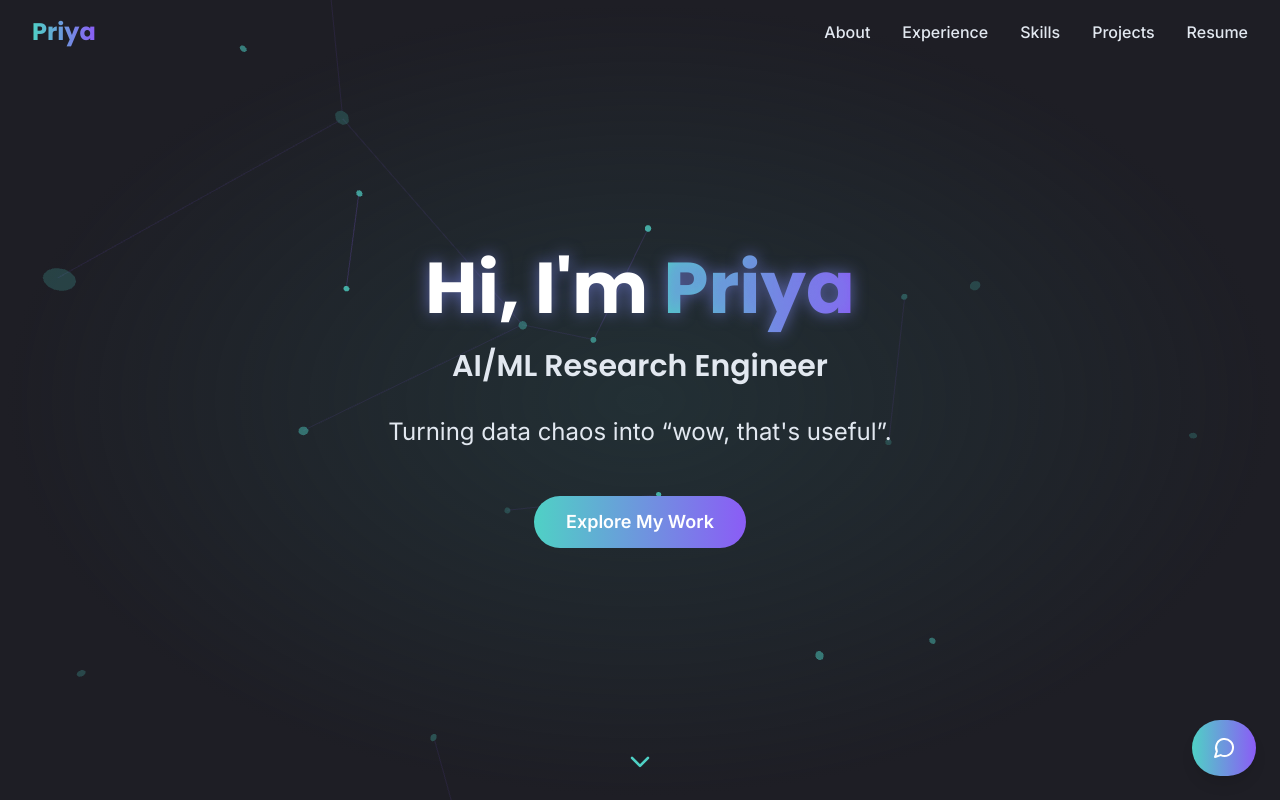
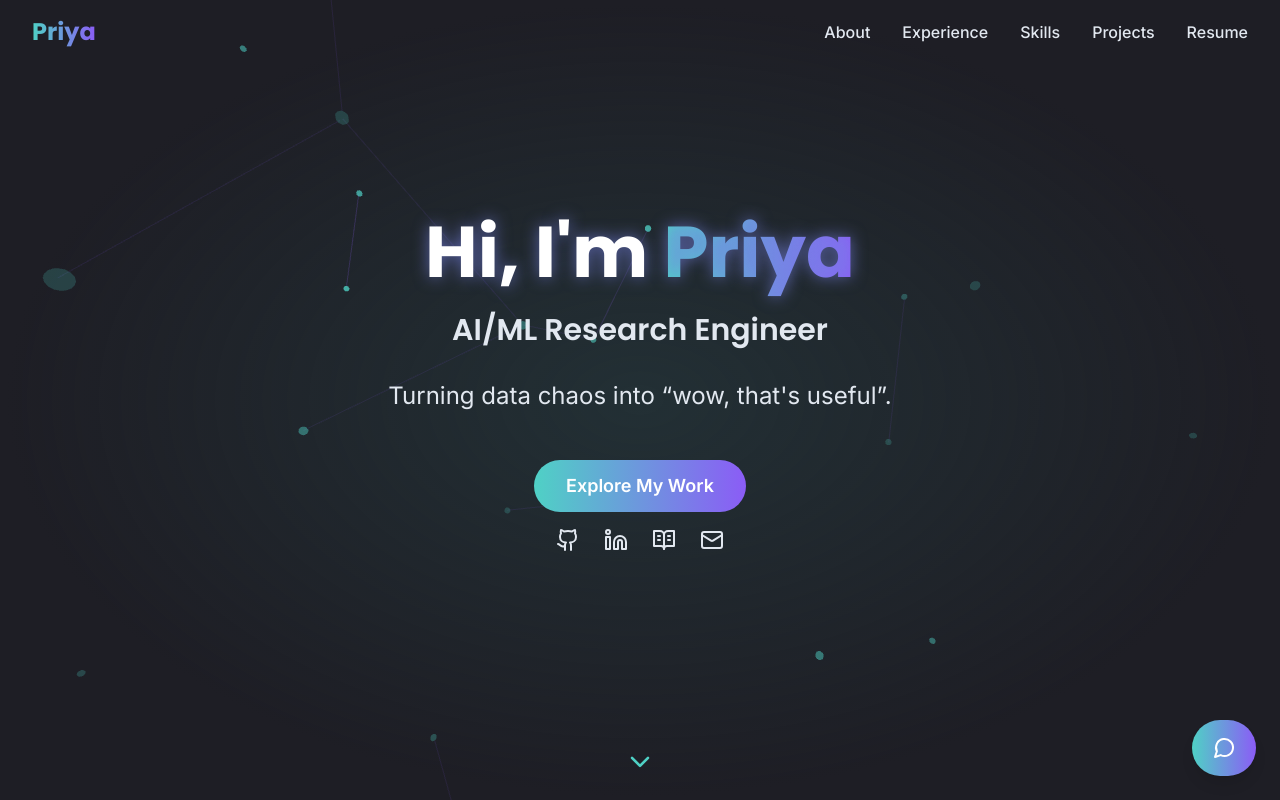
Before and after one commit to Priya-753/neural-aura-portfolio, a React (Vite) app: page / in a window 1280 px wide. Shown: the top 800 px of the page. Built offline with nearby package versions, Linux system fonts and the light colour scheme.

Commit message:
Updated IBM

```diff
--- a/src/App.tsx
+++ b/src/App.tsx
@@ -20,8 +20,8 @@ function App() {
         <Hero />
         <About />
         <Experience />
+        <Projects />
         <Skills />
-        <Projects />
         <Resume />
       </main>
       <Footer />
--- a/src/components/Experience.tsx
+++ b/src/components/Experience.tsx
@@ -11,15 +11,34 @@ const Experience: React.FC = () => {
 
   const experiences = [
     {
+      title: "Research Intern",
+      company: "IBM",
+      location: "Yorktown Heights, NY",
+      period: "May 2025 - Aug 2025",
+      "description": "Worked at IBM Research on building intelligent systems to automate DataOps workflows using large language models, agents, and composable data services.",
+      "highlights": [
+        {
+          "description": "Built an Agentic DataOps platform integrating tools like Question Generation, Text-to-SQL (IBM Granite NL2Insights), and view creation to streamline data product generation."
+        },
+        {
+          "description": "Developed a plug-and-play framework for connecting diverse data sources (Postgres, Snowflake, BigQuery, Kafka) into an agent-controlled pipeline."
+        },
+        {
+          "description": "Prototyped a human-in-the-loop and fully autonomous system configuration for metric-driven decision-making in enterprise data workflows."
+        }
+      ],
+      link: "https://research.ibm.com/artificial-intelligence"
+    },
+    {
       title: "MS in Computer Science",
       company: "Georgia Institute of Technology",
       location: "Atlanta, GA",
       period: "Aug 2024 - Dec 2025",
       description: "Pursuing a master's degree with a focus on Artificial Intelligence, Computer Vision, and a specialization in Machine Learning to advance expertise in cutting-edge technologies and their applications.",
       highlights: [
-        {description: "Working at PAIR Lab under Prof. Animesh Garg in Reinforcement Learning for Dexterous Manipulation"},
-        {description: "TA for Aritificial Intelligence Fall 2024/2025"},
-        {description: "TA for Knowledge Based AI Spring 2025"}
+        { description: "Working at PAIR Lab under Prof. Animesh Garg in Reinforcement Learning for Dexterous Manipulation" },
+        { description: "TA for Aritificial Intelligence Fall 2024/2025" },
+        { description: "TA for Knowledge Based AI Spring 2025" }
       ],
       link: "https://www.gatech.edu"
     },
@@ -30,10 +49,10 @@ const Experience: React.FC = () => {
       period: "Dec 2022 - July 2024",
       description: "Developed a visualization system for private equity ownership data, reducing visualization time by 70% and increasing accuracy by 40%, which led to a 30% rise in new client contracts and earned the highest annual bonus.",
       highlights: [
-        {description: "Reduced data visualization time by 70%"},
-        {description: "Increased accuracy by 40%"},
-        {description: "Drove a 30% increase in new client contracts"},
-        {description: "Awarded highest annual performance bonus"}
+        { description: "Reduced data visualization time by 70%" },
+        { description: "Increased accuracy by 40%" },
+        { description: "Drove a 30% increase in new client contracts" },
+        { description: "Awarded highest annual performance bonus" }
       ],
       link: "https://www.dealsplus.com"
     },
@@ -44,10 +63,10 @@ const Experience: React.FC = () => {
       period: "Mar 2021 - Dec 2022",
       description: "Led development of a highly efficient POS and inventory management system in Phase 1, scaling to a SaaS product in Phase 2 that drove retail expansion, operational efficiency, and stakeholder transparency.",
       highlights: [
-        {description: "Enabled 70% expansion in retail outlets with only 25% workforce increase"},
-        {description: "Reduced overstocking and working capital needs by 35% with ML-driven demand forecasts"},
-        {description: "Built an Android POS system reducing transaction time by 42%"},
-        {description: "Automated bank reconciliation, cutting manual effort by 60%"},
+        { description: "Enabled 70% expansion in retail outlets with only 25% workforce increase" },
+        { description: "Reduced overstocking and working capital needs by 35% with ML-driven demand forecasts" },
+        { description: "Built an Android POS system reducing transaction time by 42%" },
+        { description: "Automated bank reconciliation, cutting manual effort by 60%" },
       ],
       link: ""
     },
@@ -58,10 +77,10 @@ const Experience: React.FC = () => {
       period: "Dec 2018 - Mar 2021",
       description: "Built web applications and APIs to analyze macroeconomic impacts on investments, optimized performance, and led migration from Python 2 to 3 within the risk-tech domain.",
       highlights: [
-        {description: "Improved decision-making efficiency by 35% with new analysis features"},
-        {description: "Reduced portfolio comparison time by 20% via optimized workflows"},
-        {description: "Enhanced REST API performance, cutting response times by 25%"},
-        {description: "Unified risk management workflows, boosting operational efficiency by 20%"}
+        { description: "Improved decision-making efficiency by 35% with new analysis features" },
+        { description: "Reduced portfolio comparison time by 20% via optimized workflows" },
+        { description: "Enhanced REST API performance, cutting response times by 25%" },
+        { description: "Unified risk management workflows, boosting operational efficiency by 20%" }
       ],
       link: "https://www.deshaw.com"
     },
@@ -72,7 +91,7 @@ const Experience: React.FC = () => {
       period: "June 2015 - May 2019",
       description: "Completed a Bachelor's degree in Computer Science and Engineering, gaining a solid foundation in core principles and honing technical skills.",
       highlights: [
-        {description: "Featured as the top 1% in Mobile Application Development in NPTEL", "link": "https://archive.nptel.ac.in/noc/courses/noc17/SEM2/noc17-cs40/"}
+        { description: "Featured as the top 1% in Mobile Application Development in NPTEL", "link": "https://archive.nptel.ac.in/noc/courses/noc17/SEM2/noc17-cs40/" }
       ],
       link: "https://www.psgtech.edu"
     }
@@ -148,7 +167,7 @@ const Experience: React.FC = () => {
                           className="hover:text-neural-violet transition-colors"
                         >
                           <ExternalLink size={16} />
-                          </a>}
+                        </a>}
                       </li>
                     ))}
                   </ul>
--- a/src/components/Hero.tsx
+++ b/src/components/Hero.tsx
@@ -1,11 +1,45 @@
 import React from 'react'
 import { motion } from 'framer-motion'
-import { ChevronDown } from 'lucide-react'
+import { ChevronDown, Github, Linkedin, Mail, BookOpenText} from 'lucide-react'
 
 const Hero: React.FC = () => {
   const scrollToExperience = () => {
     document.getElementById('experience')?.scrollIntoView({ behavior: 'smooth' })
   }
+
+  const socialLinks = [
+    {
+      name: 'GitHub',
+      icon: Github,
+      url: 'https://github.com/Priya-753',
+      color: 'hover:text-gray-400'
+    },
+    {
+      name: 'LinkedIn',
+      icon: Linkedin,
+      url: 'https://www.linkedin.com/in/priya-tamilselvan/',
+      color: 'hover:text-blue-400'
+    },
+    // {
+    //   name: 'Google Scholar',
+    //   icon: BookOpen,
+    //   url: 'https://scholar.google.com/citations?user=priya-sharma',
+    //   color: 'hover:text-green-400'
+    // },
+    {
+      name: 'Medium',
+      icon: BookOpenText,
+      url: 'https://medium.com/@priya61197',
+      color: 'hover:text-blue-400'
+    },
+    {
+      name: 'Email',
+      icon: Mail,
+      url: 'mailto:priya.gatech@gmail.com',
+      color: 'hover:text-red-400'
+    }
+  ]
+
 
   return (
     <section className="min-h-screen flex items-center justify-center relative">
@@ -58,6 +92,34 @@ const Hero: React.FC = () => {
           </motion.button>
         </motion.div>
 
+        {/* Social Links */}
+        <div className="mt-4">
+        <motion.div
+            initial={{ opacity: 0, y: 20 }}
+            animate={{ opacity: 1, y: 0 }}
+            transition={{ duration: 0.8, delay: 1 }}
+            className="flex justify-center space-x-6 mb-8"
+          >
+            {socialLinks.map((link, index) => (
+              <motion.a
+                key={link.name}
+                href={link.url}
+                target="_blank"
+                rel="noopener noreferrer"
+                className={`text-neural-text ${link.color} transition-colors duration-300`}
+                whileHover={{ scale: 1.2, y: -2 }}
+                whileTap={{ scale: 0.9 }}
+                initial={{ opacity: 0, y: 20 }}
+                animate={{ opacity: 1, y: 0 }}
+                transition={{ duration: 0.5, delay: 1 + index * 0.1 }}
+              >
+                <link.icon size={24} />
+                <span className="sr-only">{link.name}</span>
+              </motion.a>
+            ))}
+          </motion.div>
+        </div>
+
         <motion.div
           className="absolute bottom-8 left-1/2 transform -translate-x-1/2"
           initial={{ opacity: 0 }}
--- a/src/components/Skills.tsx
+++ b/src/components/Skills.tsx
@@ -103,7 +103,7 @@ const Skills: React.FC = () => {
                 Core Skills
               </h3>
               <div className="flex flex-wrap justify-center gap-4">
-                {['Deep Learning', 'Reinforcement Learning', 'Agentic AI', 'Dexterous Manipulation', 'Full Stack Development'].map((tech, index) => (
+                {['Artificial Intelligence', 'Deep Learning', 'Reinforcement Learning', 'AI Agents', 'Full Stack Development'].map((tech, index) => (
                   <motion.div
                     key={tech}
                     className="neural-card px-6 py-3 cursor-pointer"
```
Also changed, not shown: 5 other files (tests, documents, lock files or other folders).
